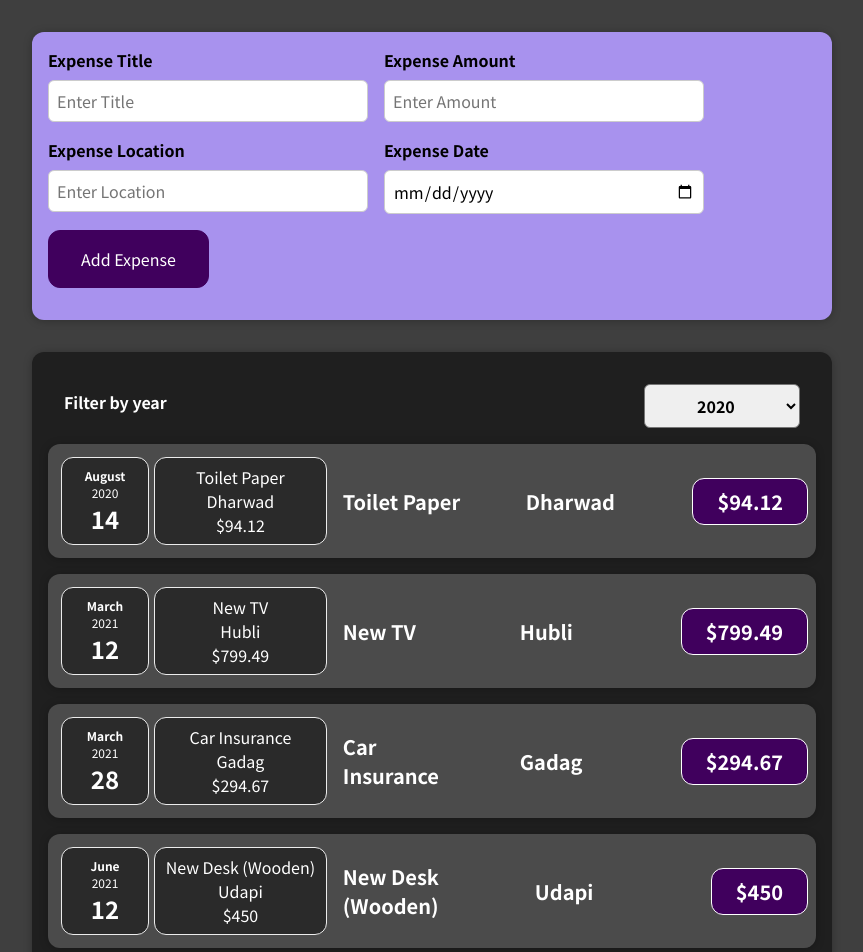
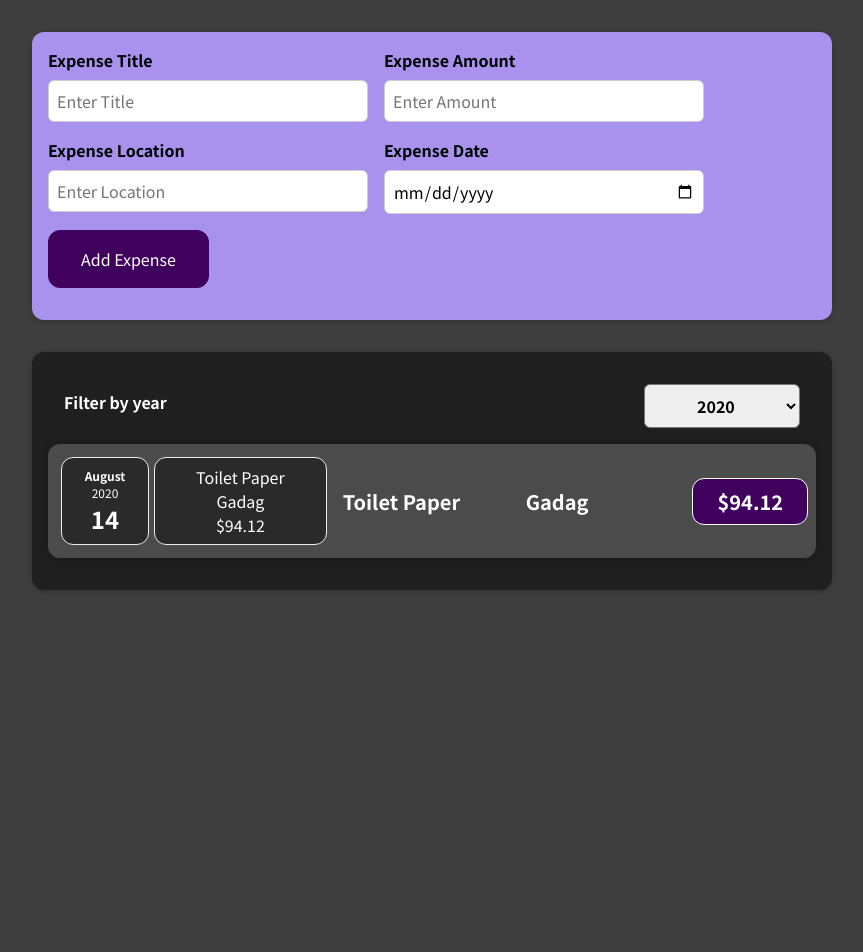
Before and after one commit to Abhisheksb1003/My-fisrt-Reactproject, a React (Create React App) app: page / in a window 1280 px wide. Shown: the top 952 px of the page, without its empty margins (208-1071 px from the left). After the commit the page ends 800 px from the top, so only its background shows below. Built offline with nearby package versions, Linux system fonts and the light colour scheme.

Commit message:
Implementing the filter feature

```diff
--- a/src/App.js
+++ b/src/App.js
@@ -8,7 +8,7 @@ const DUMMY_EXPENSES = [{
   title: "Toilet Paper",
   amount: 94.12,
   date: new Date(2020, 7, 14),
-  location: "Dharwad",
+  location: "Gadag",
 },
 {
   id: "e2",
@@ -22,14 +22,14 @@ const DUMMY_EXPENSES = [{
   title: "Car Insurance",
   amount: 294.67,
   date: new Date(2021, 2, 28),
-  location: "Gadag",
+  location: "Banglore",
 },
 {
   id: "e4",
   title: "New Desk (Wooden)",
   amount: 450,
   date: new Date(2021, 5, 12),
-  location: "Udapi",
+  location: "Mysore",
 },]
 
 
--- a/src/components/Expenses/Expense.js
+++ b/src/components/Expenses/Expense.js
@@ -18,7 +18,7 @@ const Expense = (props)=> {
         selected={filterdYear}
         onChangeFilter={FileChangeHandler}
       />
-      {props.items.map((expenses) => (
+      {props.items.filter(data=>data.date.getFullYear()===parseInt(filterdYear)).map((expenses) => (
         <ExpenseItem
           key={expenses.id}
           title={expenses.title}
```
